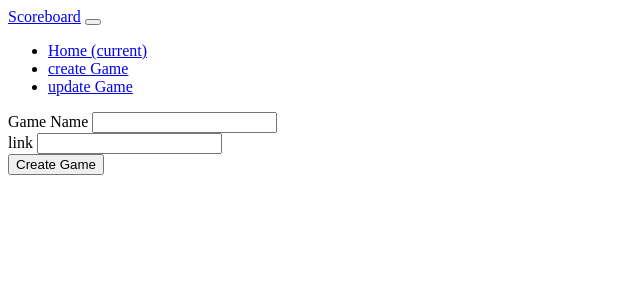
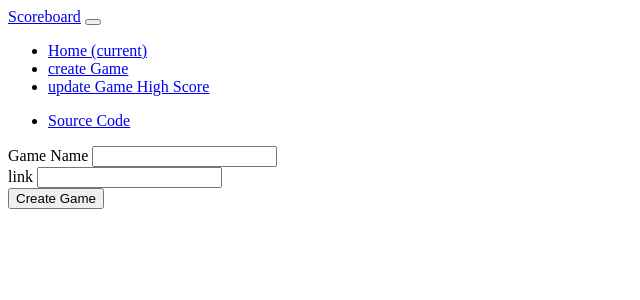
Before and after one commit to mralext20/scoreboard, a Flask app: template app/templates/game.html in a window 1280 px wide. Shown: the top 300 px of the page, without its empty margins (0-640 px from the left). Run offline with Flask 2, Linux system fonts and the light colour scheme; the template is opened without the code that fills it: values named after a table or form of the project are taken from there, others are empty; some libraries are stand-ins or nearby versions.

Commit message:
url_for is better apperently

```diff
--- a/app/templates/layout.html
+++ b/app/templates/layout.html
@@ -11,13 +11,18 @@
   <div class="collapse navbar-collapse" id="collapsibleNavId">
     <ul class="navbar-nav mr-auto mt-2 mt-lg-0">
       <li class="nav-item active">
-        <a class="nav-link" href="#">Home <span class="sr-only">(current)</span></a>
+        <a class="nav-link" href="{{url_for('index')}}">Home <span class="sr-only">(current)</span></a>
       </li>
-      <li class="nav-item active">
-        <a class="nav-link" href="/create">create Game</a>
+      <li class="nav-item">
+        <a class="nav-link" href="{{ url_for('create_game') }}">create Game</a>
       </li>
-      <li class="nav-item active">
-        <a class="nav-link" href="/update">update Game</a>
+      <li class="nav-item">
+        <a class="nav-link" href="{{ url_for('update_game') }}">update Game High Score</a>
+      </li>
+    </ul>
+    <ul class="navbar-nav ml-auto mt-2 mt-lg-0">
+      <li class="nav-item">
+        <a class="nav-link" href="https://github.com/mralext20/scoreboard">Source Code</a>
       </li>
     </ul>
   </div>
```
